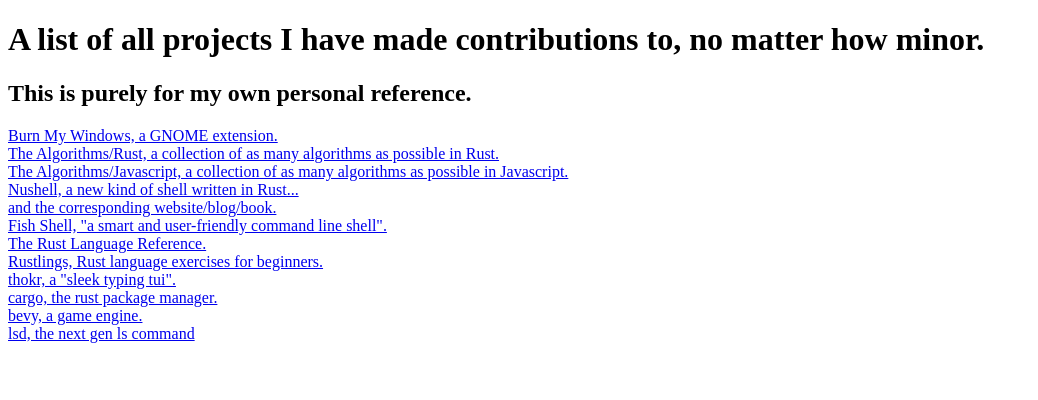
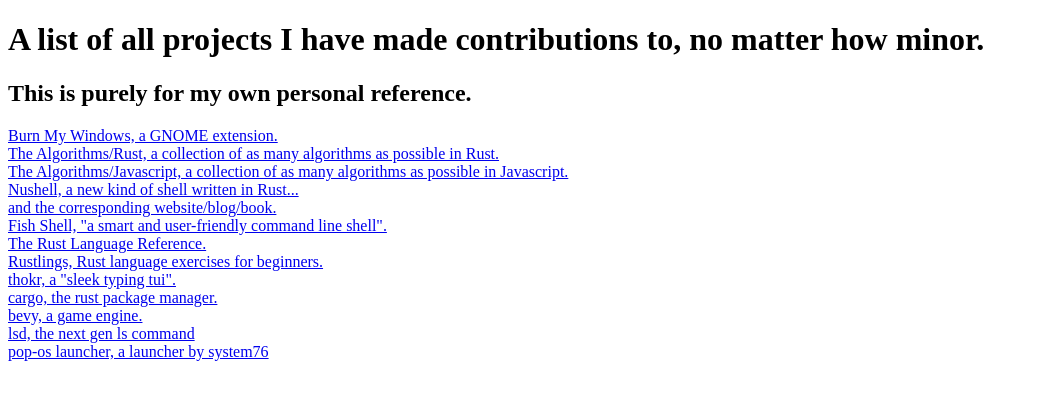
Before and after one commit to merelymyself/merelymyself.github.io, a plain HTML site: page proj_list/index.html in a window 1280 px wide. Shown: the whole page, without its empty margins (0-1038 px from the left). Drawn offline with Linux system fonts and the light colour scheme.

Commit message:
add entry

```diff
--- a/proj_list/index.html
+++ b/proj_list/index.html
@@ -30,5 +30,7 @@
 <a href="https://github.com/bevyengine/bevy/commits?author=merelymyself">bevy, a game engine.</a>
 <br>
 <a href="https://github.com/Peltoche/lsd/commits?author=merelymyself">lsd, the next gen ls command</a>
+<br>
+<a href="https://github.com/pop-os/launcher/commits?author=merelymyself">pop-os launcher, a launcher by system76</a>
 </body>
 </html>
```
